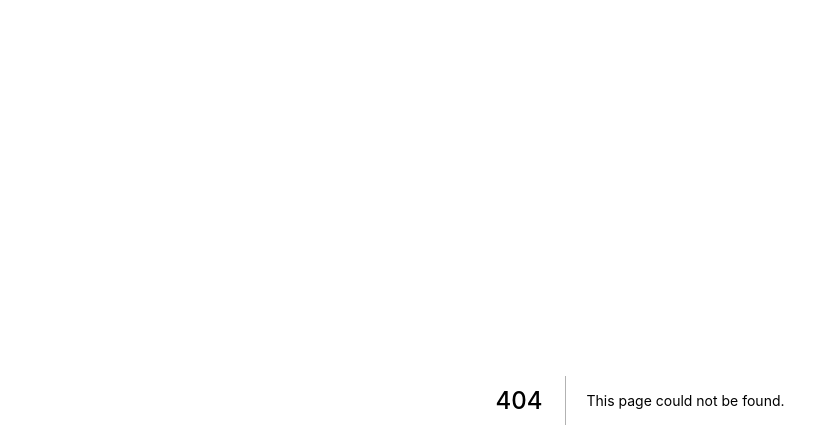
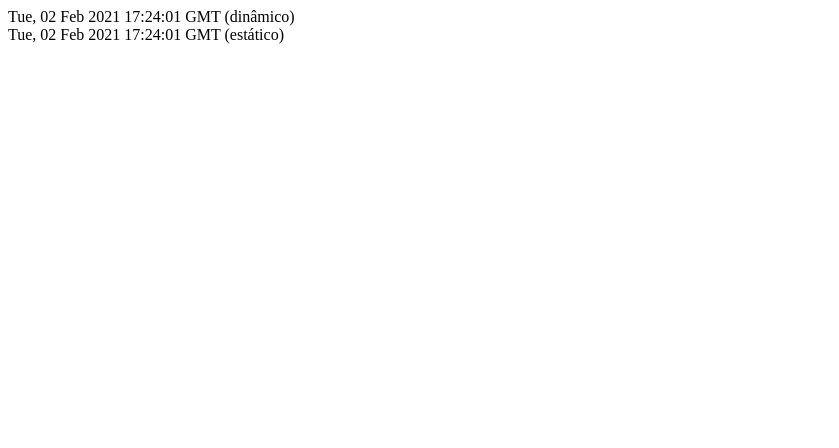
Before and after one commit to jcgfip/ideia-unica, a Next.js app: page /tempo in a window 1280 px wide. Before the commit this address had no page. Shown: the top 448 px of the page, without its empty margins (0-839 px from the left). Built offline with nearby package versions, Linux system fonts and the light colour scheme.

Commit message:
teste de link e hora dinâmica

```diff
--- a/pages/index.js
+++ b/pages/index.js
@@ -1,10 +1,14 @@
 import {useState} from 'react';
+import Link from 'next/link';
 
 function Home(){
     return <div>
         <h3>Home 3</h3>
         <Contador />
         <div>Teste</div>
+            <Link href="/sobre">
+                <a>Acessar página Sobre</a>
+            </Link>
         </div>
 }
 
--- /dev/null
+++ b/pages/tempo.js
@@ -0,0 +1,23 @@
+function Tempo(props){
+    const dynamicDate = new Date();
+    const dynamicDateString = dynamicDate.toGMTString();
+    return (
+        <div>
+           <div>{dynamicDateString} (dinâmico)</div>
+           <div>{props.staticDateString} (estático)</div>
+        </div>
+
+    )
+}
+
+export function getStaticProps(){
+    const staticDate = new Date();
+    const staticDateString = staticDate.toGMTString();
+    return{
+        props: {
+            staticDateString
+        }
+    }
+}
+
+export default Tempo;
```
Also changed, not shown: pages/sobre.js (added, +12 -0 lines).
